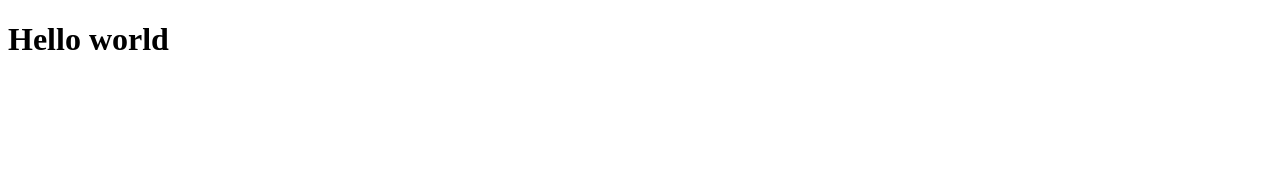
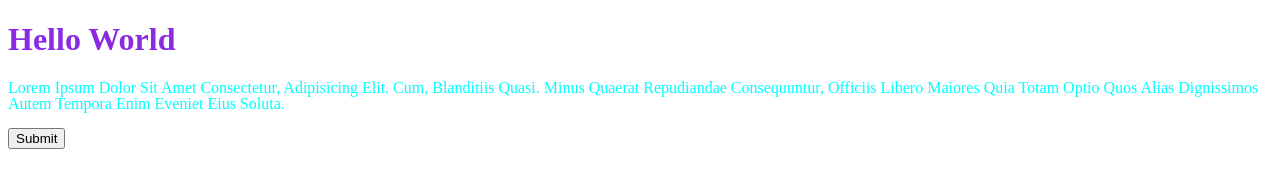
Before and after one commit to jatinatal/delta-demo, a plain HTML site: page index.html in a window 1280 px wide. Drawn offline with Linux system fonts and the light colour scheme.

Commit message:
Added Basic Content

```diff
--- a/index.html
+++ b/index.html
@@ -4,8 +4,16 @@
     <meta charset="UTF-8" />
     <meta name="viewport" content="width=device-width, initial-scale=1.0" />
     <title>Sample Page</title>
+    <link rel="stylesheet" href="style.css" />
   </head>
   <body>
-    <h1>Hello world</h1>
+    <h1>Hello World</h1>
+    <p>
+      Lorem ipsum dolor sit amet consectetur, adipisicing elit. Cum, blanditiis
+      quasi. Minus quaerat repudiandae consequuntur, officiis libero maiores
+      quia totam optio quos alias dignissimos autem tempora enim eveniet eius
+      soluta.
+    </p>
+    <button>Submit</button>
   </body>
 </html>
--- a/style.css
+++ b/style.css
@@ -0,0 +1,9 @@
+h1 {
+  font-size: 2em;
+  color: blueviolet;
+}
+p {
+  line-height: 1em;
+  color: cyan;
+  text-transform: capitalize;
+}
```
Also changed, not shown: 1 other file.
